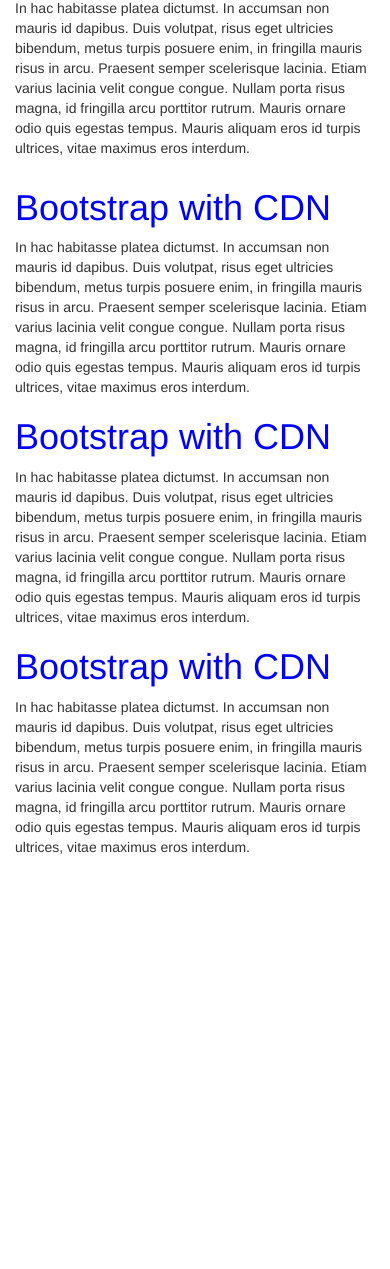
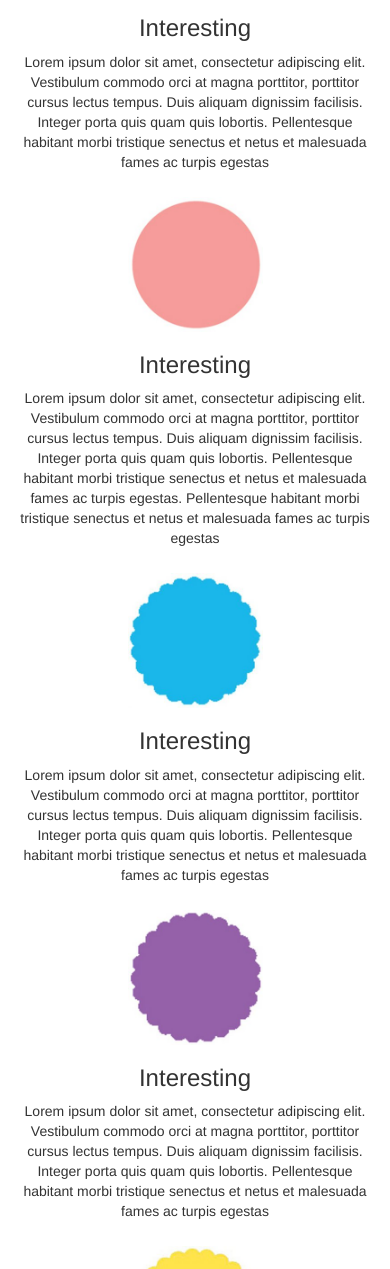
Before and after one commit to Mervodactyl/myPair, a plain HTML site: page index.html in a window 390 px wide. Shown: the part 731-2000 px from the top of the page. Before the commit the page ends 1598 px from the top, so only its background shows below. Drawn offline with Linux system fonts and the light colour scheme.

Commit message:
Uses clearfix class and responsive utility classes to solve layout issues

```diff
--- a/index.html
+++ b/index.html
@@ -14,6 +14,42 @@
         <h1>Welcome to MyPair</h1>
       </div>
     </header>
+    <div class="container">
+      <div class="row">
+        <section class="col-sm-6 col-md-4 col-lg-2">
+          <img class="circles" title="Here is a purple circle" alt="purple circle" src="styles/images/purpleCircle.jpg">
+          <h3>Interesting</h3>
+          <p>Lorem ipsum dolor sit amet, consectetur adipiscing elit. Vestibulum commodo orci at magna porttitor, porttitor cursus lectus tempus. Duis aliquam dignissim facilisis. Integer porta quis quam quis lobortis. Pellentesque habitant morbi tristique senectus et netus et malesuada fames ac turpis egestas. Pellentesque habitant morbi tristique senectus et netus et malesuada fames ac turpis egestas</p>
+        </section>
+        <section class="col-sm-6 col-md-4 col-lg-2">
+          <img class="circles" title="Here is a purple circle" alt="yellow circle" src="styles/images/yellowCircle.jpg">
+          <h3>Interesting</h3>
+          <p>Lorem ipsum dolor sit amet, consectetur adipiscing elit. Vestibulum commodo orci at magna porttitor, porttitor cursus lectus tempus. Duis aliquam dignissim facilisis. Integer porta quis quam quis lobortis. Pellentesque habitant morbi tristique senectus et netus et malesuada fames ac turpis egestas</p>
+        </section>
+        <div class="clearfix visible-sm-block"></div>
+        <section class="col-sm-6 col-md-4 col-lg-2">
+          <img class="circles" title="Here is a purple circle" alt="peach circle" src="styles/images/peachCircle.jpg">
+          <h3>Interesting</h3>
+          <p>Lorem ipsum dolor sit amet, consectetur adipiscing elit. Vestibulum commodo orci at magna porttitor, porttitor cursus lectus tempus. Duis aliquam dignissim facilisis. Integer porta quis quam quis lobortis. Pellentesque habitant morbi tristique senectus et netus et malesuada fames ac turpis egestas. Pellentesque habitant morbi tristique senectus et netus et malesuada fames ac turpis egestas</p>
+        </section>
+        <section class="col-sm-6 col-md-4 col-lg-2">
+          <img class="circles" title="Here is a purple circle" alt="bumpy blue circle" src="styles/images/blueBumpy.jpg">
+          <h3>Interesting</h3>
+          <p>Lorem ipsum dolor sit amet, consectetur adipiscing elit. Vestibulum commodo orci at magna porttitor, porttitor cursus lectus tempus. Duis aliquam dignissim facilisis. Integer porta quis quam quis lobortis. Pellentesque habitant morbi tristique senectus et netus et malesuada fames ac turpis egestas</p>
+        </section>
+        <div class="clearfix visible-sm-block"></div>
+        <section class="col-sm-6 col-md-4 col-lg-2">
+          <img class="circles" title="Here is a purple circle" alt="bumpy purple circle" src="styles/images/purpleBumpy.jpg">
+          <h3>Interesting</h3>
+          <p>Lorem ipsum dolor sit amet, consectetur adipiscing elit. Vestibulum commodo orci at magna porttitor, porttitor cursus lectus tempus. Duis aliquam dignissim facilisis. Integer porta quis quam quis lobortis. Pellentesque habitant morbi tristique senectus et netus et malesuada fames ac turpis egestas</p>
+        </section>
+        <section class="col-sm-6 col-md-4 col-lg-2">
+          <img class="circles" title="Here is a purple circle " alt="bumpy yellow circle" src="styles/images/yellowBumpy.jpg">
+          <h3>Interesting</h3>
+          <p>Lorem ipsum dolor sit amet, consectetur adipiscing elit. Vestibulum commodo orci at magna porttitor, porttitor cursus lectus tempus. Duis aliquam dignissim facilisis. Integer porta quis quam quis lobortis. Pellentesque habitant morbi tristique senectus et netus et malesuada fames ac turpis egestas</p>
+        </section>
+      </div>
+    </div>
     <div class="row">
       <div class="container-fluid">
         <div class="col-md-4">
--- a/styles/style.css
+++ b/styles/style.css
@@ -20,3 +20,14 @@
 h1 {
   color: blue;
 }
+
+.circles {
+  max-height: 150px;
+  margin: 0 auto;
+  padding-top: 15px;
+  display: block;
+}
+
+section {
+  text-align: center;
+}
```
Also changed, not shown: styles/images/blueBumpy.jpg (added), styles/images/peachCircle.jpg (added), styles/images/purpleBumpy.jpg (added), styles/images/purpleCircle.jpg (added), styles/images/yellowBumpy.jpg (added), styles/images/yellowCircle.jpg (added).
